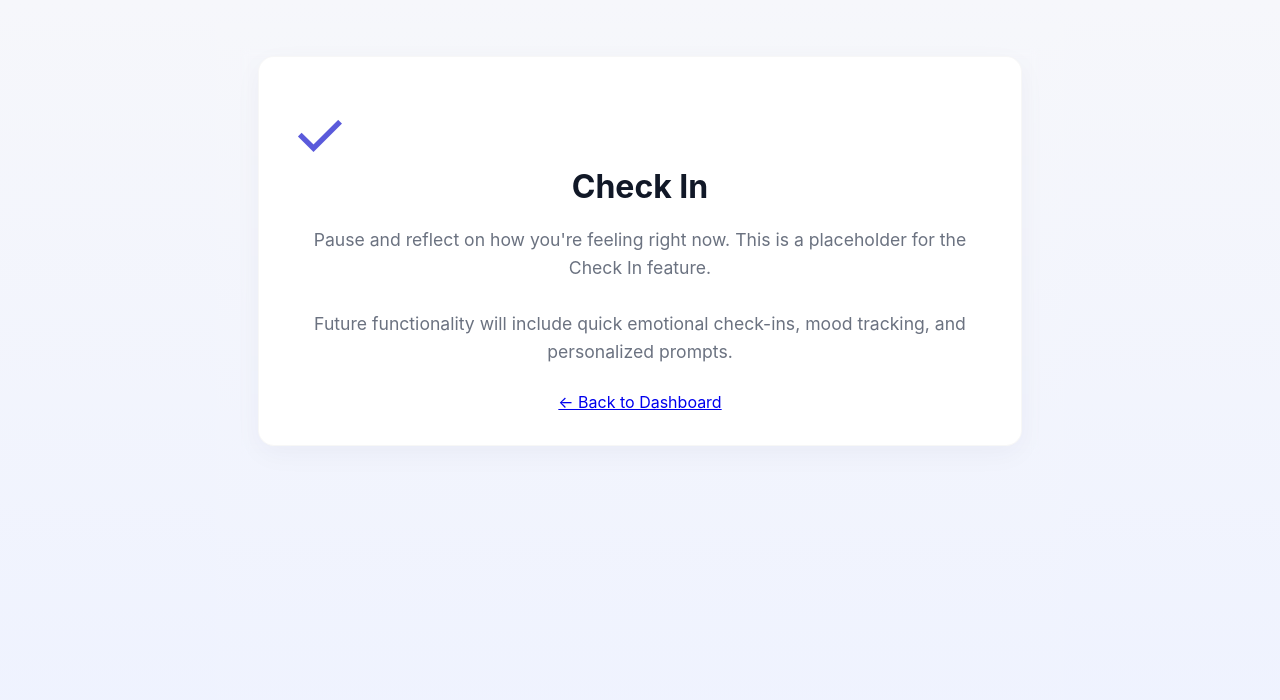
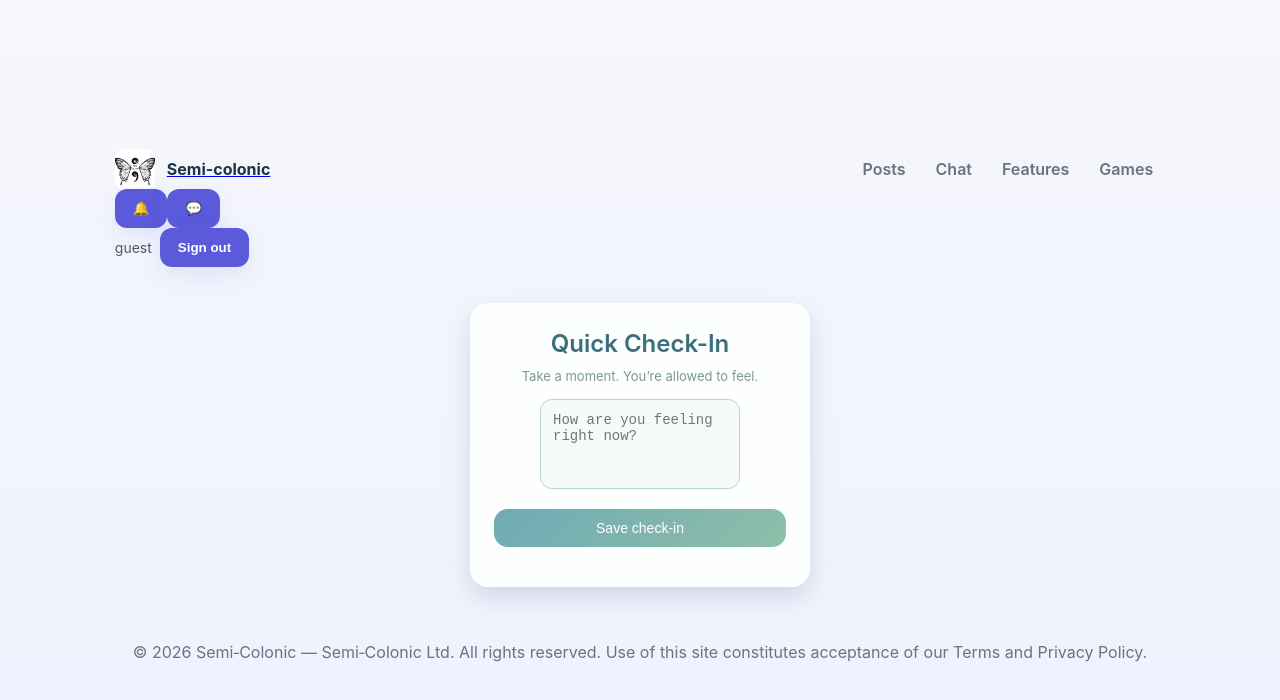
Before and after one commit to ssanjanasomavara-wq/sanjanaaa, a Next.js app: page /features/checkin in a window 1280 px wide. Shown: the top 700 px of the page. Built offline with nearby package versions, Linux system fonts and the light colour scheme.

Commit message:
Add check-in functionality with local storage

```diff
--- a/pages/features/checkin.jsx
+++ b/pages/features/checkin.jsx
@@ -1,78 +1,117 @@
-import Head from 'next/head';
 import Link from 'next/link';
+import { useRouter } from 'next/router';
+import { useEffect, useState } from 'react';
 
 export default function CheckIn() {
+  const router = useRouter();
+  function handleSignOut() {
+    router.replace('/');
+  }
+
+  const [entries, setEntries] = useState([]);
+
+  useEffect(() => {
+    if (typeof window === 'undefined') return;
+    const stored = JSON.parse(localStorage.getItem('checkIns') || '[]');
+    setEntries(stored.slice().reverse());
+  }, []);
+
+  function saveCheckIn(text) {
+    if (!text || !text.trim()) return;
+    const checkIns = JSON.parse(localStorage.getItem('checkIns') || '[]');
+    checkIns.push({ text: text.trim(), time: new Date().toLocaleString() });
+    localStorage.setItem('checkIns', JSON.stringify(checkIns));
+    setEntries(checkIns.slice().reverse());
+  }
+
   return (
-    <>
-      <Head>
-        <title>Check In — Semi;colonic</title>
-        <meta name="viewport" content="width=device-width, initial-scale=1" />
-        <link rel="stylesheet" href="/styles.css" />
-      </Head>
+    <div className="site-root">
+      <div className="site">
+        {/* Top navigation (matches dashboard layout & sizing) */}
+        <header className="topbar" role="banner">
+          <div style={{ display: 'flex', alignItems: 'center', gap: 12, flex: 1 }}>
+            <Link href="/" legacyBehavior>
+              <a className="brand" aria-label="Semi-colonic home" style={{ display: 'flex', alignItems: 'center', gap: 12 }}>
+                <div
+                  className="brand-avatar"
+                  aria-hidden
+                  style={{
+                    width: 40,
+                    height: 40,
+                    borderRadius: 8,
+                    overflow: 'hidden',
+                    flex: '0 0 40px',
+                  }}
+                >
+                  <img src="/semi-colonic-logo.png" alt="Semi‑Colonic" style={{ width: '100%', height: '100%', objectFit: 'cover' }} />
+                </div>
+                <span style={{ fontWeight: 700, color: '#183547' }}>Semi-colonic</span>
+              </a>
+            </Link>
 
-      <style jsx>{`
-        .page-wrapper {
-          min-height: 100vh;
-          background: linear-gradient(180deg, #f6f7fb 0%, #eef2ff 100%);
-          padding: 24px;
-        }
-        .container {
-          max-width: 800px;
-          margin: 0 auto;
-        }
-        .card {
-          background: white;
-          padding: 32px;
-          border-radius: 16px;
-          box-shadow: 0 8px 28px rgba(11, 22, 77, 0.04);
-          text-align: center;
-        }
-        .icon {
-          font-size: 4rem;
-          margin-bottom: 20px;
-        }
-        h1 {
-          font-size: 2rem;
-          margin-bottom: 16px;
-          color: #111827;
-        }
-        p {
-          color: #6b7280;
-          font-size: 1.1rem;
-          line-height: 1.6;
-          margin-bottom: 24px;
-        }
-        .back-link {
-          display: inline-block;
-          padding: 12px 24px;
-          background: #5a5adb;
-          color: white;
-          text-decoration: none;
-          border-radius: 12px;
-          font-weight: 600;
-          transition: opacity 0.2s;
-        }
-        .back-link:hover {
-          opacity: 0.9;
-        }
-      `}</style>
+            <nav className="desktop-nav" aria-label="Primary">
+              <Link href="/posts" legacyBehavior><a style={{ marginRight: 12 }}>Posts</a></Link>
+              <Link href="/chat" legacyBehavior><a style={{ marginRight: 12 }}>Chat</a></Link>
+              <Link href="/features" legacyBehavior><a style={{ marginRight: 12 }}>Features</a></Link>
+              <Link href="/games" legacyBehavior><a style={{ marginRight: 12 }}>Games</a></Link>
+            </nav>
+          </div>
 
-      <div className="page-wrapper">
-        <div className="container">
-          <div className="card">
-            <div className="icon">✓</div>
-            <h1>Check In</h1>
-            <p>
-              Pause and reflect on how you're feeling right now. This is a placeholder for the Check In feature.
-              <br /><br />
-              Future functionality will include quick emotional check-ins, mood tracking, and personalized prompts.
-            </p>
-            <Link href="/dashboard" className="back-link">
-              ← Back to Dashboard
-            </Link>
+          <div className="topbar-actions" role="navigation" aria-label="Top actions">
+            <button aria-label="Notifications" className="btn" title="Notifications">🔔</button>
+            <button aria-label="Messages" className="btn" title="Messages">💬</button>
+
+            <div style={{ display: 'flex', alignItems: 'center', gap: 8 }}>
+              <div style={{ color: '#556', fontSize: 14 }}>guest</div>
+              <button onClick={handleSignOut} className="btn btn-outline" aria-label="Sign out">Sign out</button>
+            </div>
           </div>
-        </div>
+        </header>
+
+        <main style={{ padding: 18, display: 'flex', justifyContent: 'center' }}>
+          <div style={{ maxWidth: 340, width: '100%' }}>
+            <div style={{ background: '#fdfefe', padding: 24, borderRadius: 18, boxShadow: '0 10px 25px rgba(70,110,120,0.2)' }}>
+              <h2 style={{ marginBottom: 6, textAlign: 'center', color: '#3b6f7d', fontWeight: 600 }}>Quick Check-In</h2>
+              <div style={{ textAlign: 'center', fontSize: 13, color: '#7a9a8f', marginBottom: 14 }}>Take a moment. You’re allowed to feel.</div>
+
+              <MindfulForm onSave={saveCheckIn} />
+
+              <div style={{ marginTop: 16, fontSize: 13 }}>
+                {entries.map((item, idx) => (
+                  <div key={idx} style={{ background: '#eef5f2', padding: 10, borderRadius: 10, marginBottom: 8, color: '#3e5f60', borderLeft: '4px solid #8fbfa8' }}>
+                    <div style={{ fontSize: 11, color: '#6a8f8d', fontWeight: 700 }}>{item.time}</div>
+                    <div style={{ marginTop: 6 }}>{item.text}</div>
+                  </div>
+                ))}
+              </div>
+            </div>
+          </div>
+        </main>
+
+        <footer className="site-footer">
+          © {new Date().getFullYear()} Semi‑Colonic — Semi‑Colonic Ltd. All rights reserved. Use of this site constitutes acceptance of our Terms and Privacy Policy.
+        </footer>
       </div>
-    </>
+    </div>
   );
 }
+
+function MindfulForm({ onSave }) {
+  const [text, setText] = useState('');
+  function submit() {
+    if (!text.trim()) return;
+    onSave(text);
+    setText('');
+  }
+  return (
+    <div>
+      <textarea
+        value={text}
+        onChange={(e) => setText(e.target.value)}
+        placeholder="How are you feeling right now?"
+        style={{ width: '100%', height: 90, borderRadius: 12, border: '1.5px solid #b7d3cf', padding: 12, resize: 'none', fontSize: 14, background: '#f6fbfa', color: '#355b5e', outline: 'none' }}
+      />
+      <button onClick={submit} style={{ marginTop: 12, width: '100%', padding: 11, border: 'none', borderRadius: 14, background: 'linear-gradient(135deg,#6faab6,#8fbfa8)', color: '#fff', fontSize: 14, fontWeight: 500, cursor: 'pointer' }}>Save check-in</button>
+    </div>
+  );
+}
```
